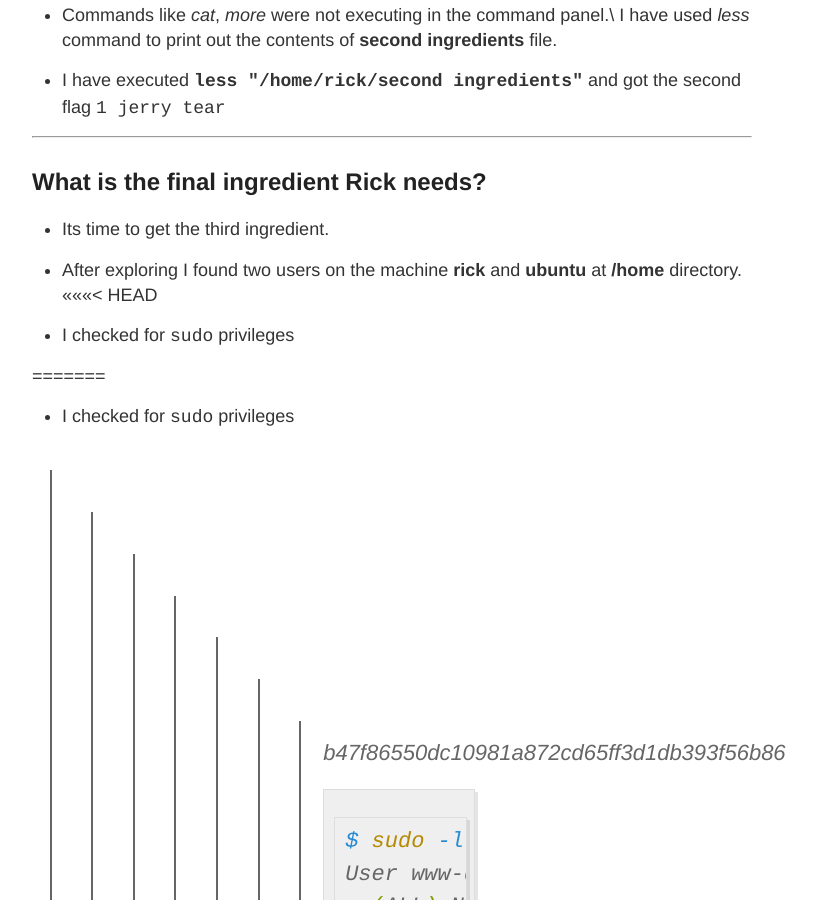
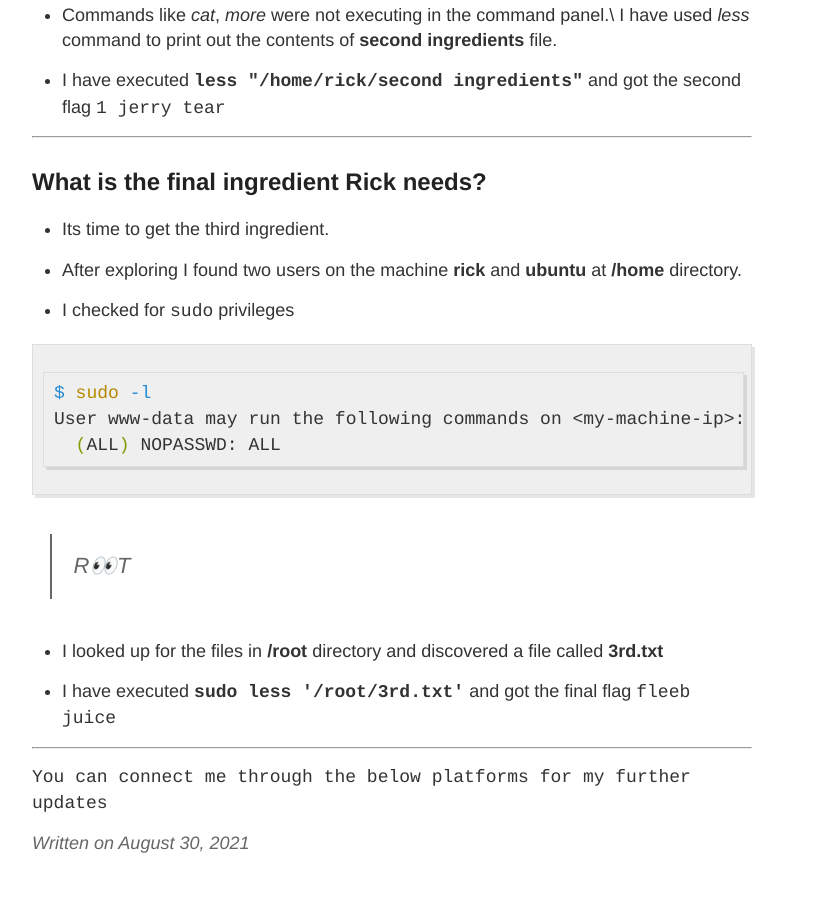
Before and after one commit to v1llur1/v1llur1.github.io, a Jekyll site: the page built from _posts/2021-8-30-thm-picklerick.md, in a window 1280 px wide and 900 px high, scrolled down 1212 px. Shown: the whole window, without its empty margins (248-1065 px from the left). Built offline with Jekyll 4.4.1, drawn with Linux system fonts in a browser that asks for light colours.

Commit message:
fixed the errors

````diff
--- a/_posts/2021-8-30-thm-picklerick.md
+++ b/_posts/2021-8-30-thm-picklerick.md
@@ -53,15 +53,9 @@ I have used *less* command to print out the contents of **second ingredients** f
 - Its time to get the third ingredient.
 
 - After exploring I found two users on the machine **rick** and **ubuntu** at **/home** directory.
-<<<<<<< HEAD
 
 - I checked for `sudo` privileges
 
-=======
-
-- I checked for `sudo` privileges
-
->>>>>>> b47f86550dc10981a872cd65ff3d1db393f56b86
 ```sh
 $ sudo -l
 User www-data may run the following commands on <my-machine-ip>:
````
